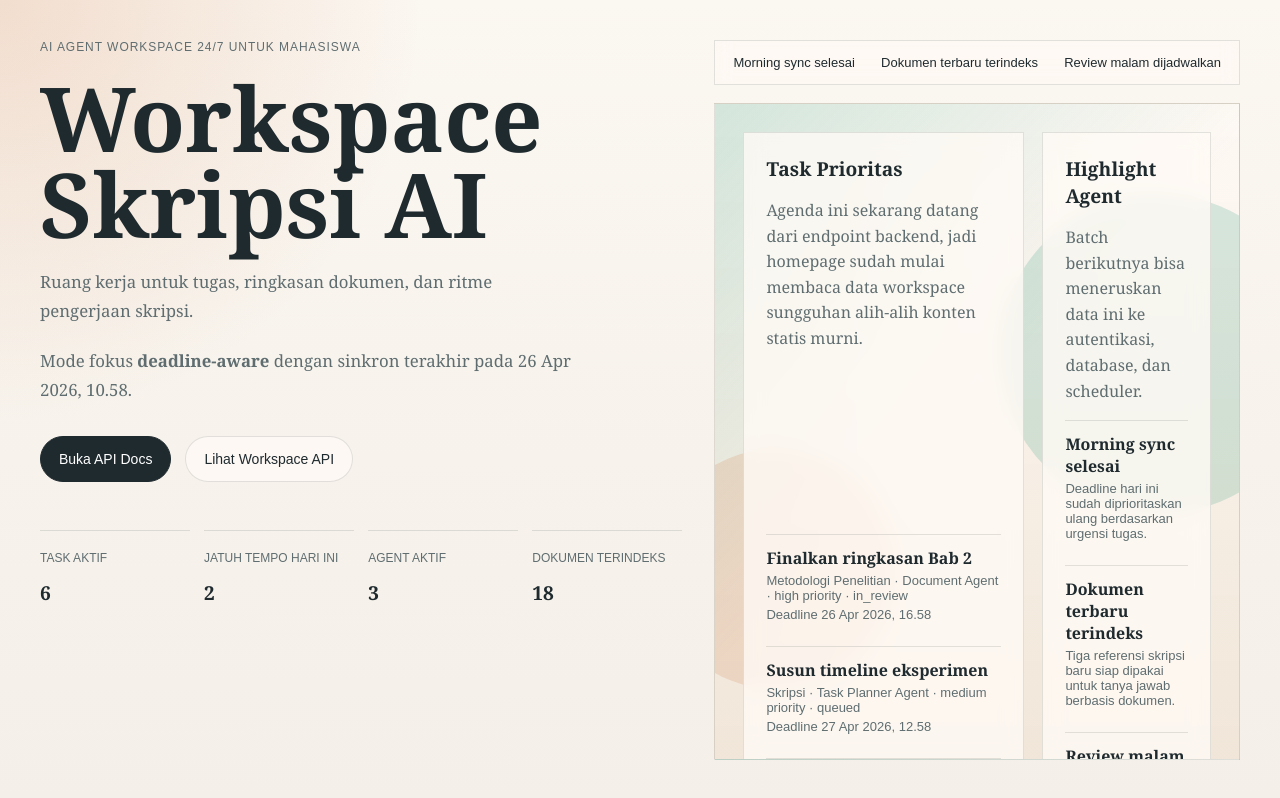
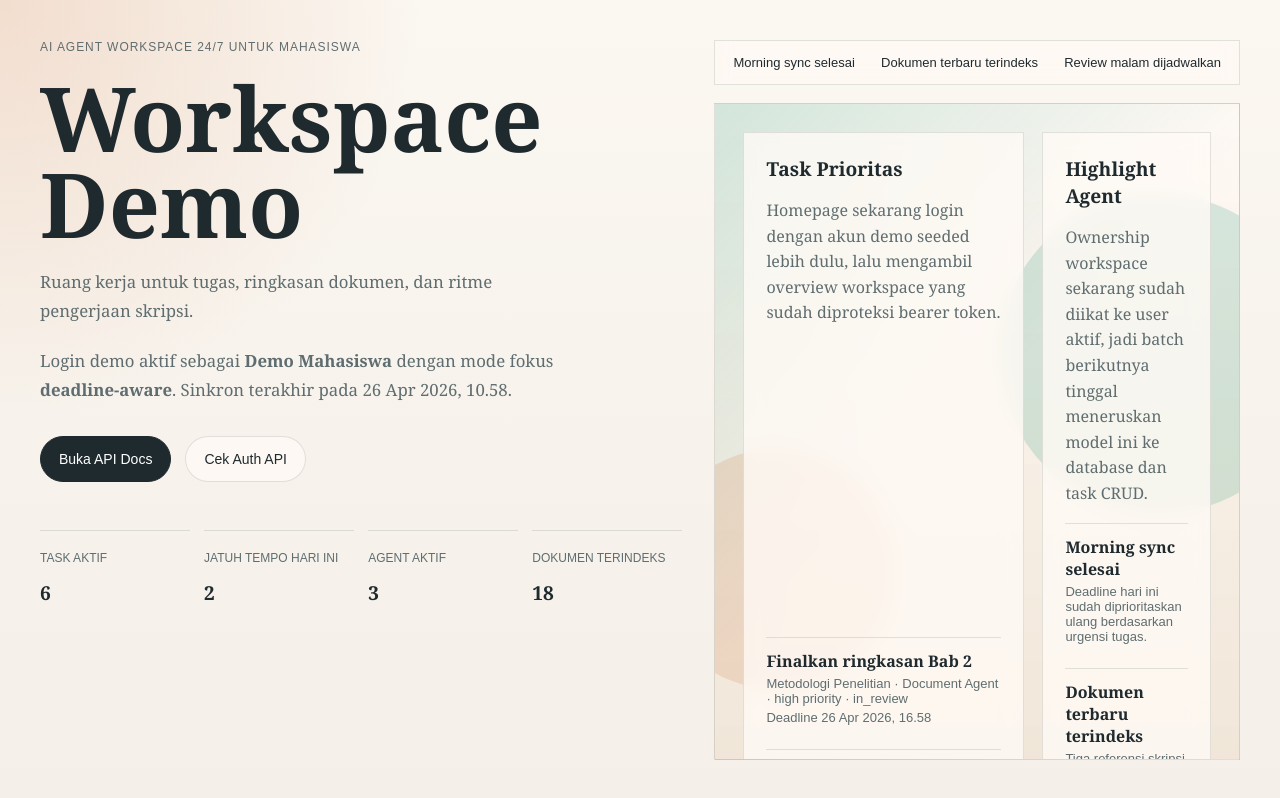
Before and after one commit to LilWest03/PlannerTest, a Next.js app in the folder frontend/: page / in a window 1280 px wide. Built offline with nearby package versions, Linux system fonts and the light colour scheme; no server answers.

Commit message:
Use demo auth to fetch protected workspace overview

```diff
--- a/frontend/app/page.tsx
+++ b/frontend/app/page.tsx
@@ -1,9 +1,20 @@
+type AuthResponse = {
+  access_token: string;
+  token_type: string;
+  user: {
+    id: string;
+    name: string;
+    email: string;
+  };
+};
+
 type WorkspaceOverview = {
   workspace: {
     id: string;
     name: string;
     description: string;
     focus_mode: string;
+    owner_id: string;
     updated_at: string;
   };
   stats: {
@@ -29,10 +40,11 @@ type WorkspaceOverview = {
 
 const fallbackOverview: WorkspaceOverview = {
   workspace: {
-    id: "ws-skripsi-ai",
-    name: "Workspace Skripsi AI",
+    id: "ws-user-demo",
+    name: "Workspace Demo",
     description: "Ruang kerja untuk tugas, ringkasan dokumen, dan ritme pengerjaan skripsi.",
     focus_mode: "deadline-aware",
+    owner_id: "user-demo",
     updated_at: new Date().toISOString(),
   },
   stats: {
@@ -89,6 +101,8 @@ const fallbackOverview: WorkspaceOverview = {
 const apiBaseUrl =
   process.env.INTERNAL_API_URL ?? process.env.NEXT_PUBLIC_API_URL ?? "http://localhost:8000";
 const browserApiBaseUrl = process.env.NEXT_PUBLIC_API_URL ?? "http://localhost:8000";
+const demoEmail = process.env.DEMO_USER_EMAIL ?? "demo@mahasiswa.local";
+const demoPassword = process.env.DEMO_USER_PASSWORD ?? "demo12345";
 
 function formatDateTime(value: string) {
   return new Intl.DateTimeFormat("id-ID", {
@@ -98,24 +112,62 @@ function formatDateTime(value: string) {
   }).format(new Date(value));
 }
 
-async function getWorkspaceOverview(): Promise<WorkspaceOverview> {
+async function getDemoToken(): Promise<AuthResponse | null> {
   try {
+    const response = await fetch(`${apiBaseUrl}/api/v1/auth/login`, {
+      method: "POST",
+      headers: {
+        "Content-Type": "application/json",
+      },
+      body: JSON.stringify({
+        email: demoEmail,
+        password: demoPassword,
+      }),
+      cache: "no-store",
+    });
+
+    if (!response.ok) {
+      return null;
+    }
+
+    return (await response.json()) as AuthResponse;
+  } catch {
+    return null;
+  }
+}
+
+async function getWorkspaceOverview(): Promise<{ overview: WorkspaceOverview; demoUserName: string }> {
+  try {
+    const auth = await getDemoToken();
+    if (!auth) {
+      throw new Error("Demo auth unavailable");
+    }
+
     const response = await fetch(`${apiBaseUrl}/api/v1/workspaces/overview`, {
       cache: "no-store",
+      headers: {
+        Authorization: `Bearer ${auth.access_token}`,
+      },
     });
 
     if (!response.ok) {
       throw new Error("Failed to fetch workspace overview");
     }
 
-    return (await response.json()) as WorkspaceOverview;
+    return {
+      overview: (await response.json()) as WorkspaceOverview,
+      demoUserName: auth.user.name,
+    };
   } catch {
-    return fallbackOverview;
+    return {
+      overview: fallbackOverview,
+      demoUserName: "Demo Mahasiswa",
+    };
   }
 }
 
 export default async function Home() {
-  const overview = await getWorkspaceOverview();
+  const { overview, demoUserName } = await getWorkspaceOverview();
   const stats = [
     {
       label: "Task aktif",
@@ -144,16 +196,16 @@ export default async function Home() {
             <h1 className="headline">{overview.workspace.name}</h1>
             <p className="subcopy">{overview.workspace.description}</p>
             <p className="subcopy">
-              Mode fokus <strong>{overview.workspace.focus_mode}</strong> dengan sinkron terakhir
-              pada {" "}
+              Login demo aktif sebagai <strong>{demoUserName}</strong> dengan mode fokus{" "}
+              <strong>{overview.workspace.focus_mode}</strong>. Sinkron terakhir pada{" "}
               {formatDateTime(overview.workspace.updated_at)}.
             </p>
             <div className="actions">
               <a className="primary" href={`${browserApiBaseUrl}/docs`}>
                 Buka API Docs
               </a>
-              <a className="secondary" href={`${browserApiBaseUrl}/api/v1/workspaces/overview`}>
-                Lihat Workspace API
+              <a className="secondary" href={`${browserApiBaseUrl}/api/v1/auth/me`}>
+                Cek Auth API
               </a>
             </div>
             <div className="support-grid">
@@ -180,8 +232,8 @@ export default async function Home() {
                 <div>
                   <h2>Task Prioritas</h2>
                   <p>
-                    Agenda ini sekarang datang dari endpoint backend, jadi homepage sudah mulai
-                    membaca data workspace sungguhan alih-alih konten statis murni.
+                    Homepage sekarang login dengan akun demo seeded lebih dulu, lalu mengambil
+                    overview workspace yang sudah diproteksi bearer token.
                   </p>
                 </div>
 
@@ -200,7 +252,10 @@ export default async function Home() {
 
               <div className="timeline-panel">
                 <h3>Highlight Agent</h3>
-                <p>Batch berikutnya bisa meneruskan data ini ke autentikasi, database, dan scheduler.</p>
+                <p>
+                  Ownership workspace sekarang sudah diikat ke user aktif, jadi batch berikutnya
+                  tinggal meneruskan model ini ke database dan task CRUD.
+                </p>
                 <div className="timeline-list">
                   {overview.highlights.map((item) => (
                     <div className="timeline-item" key={`${item.category}-${item.title}`}>
```
